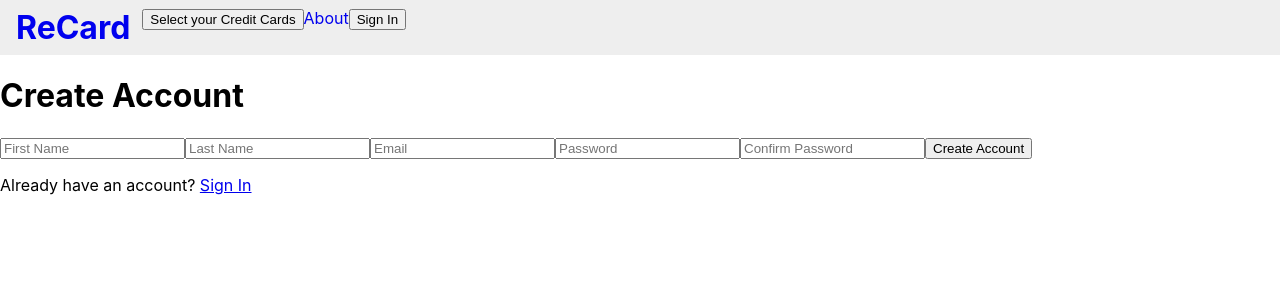
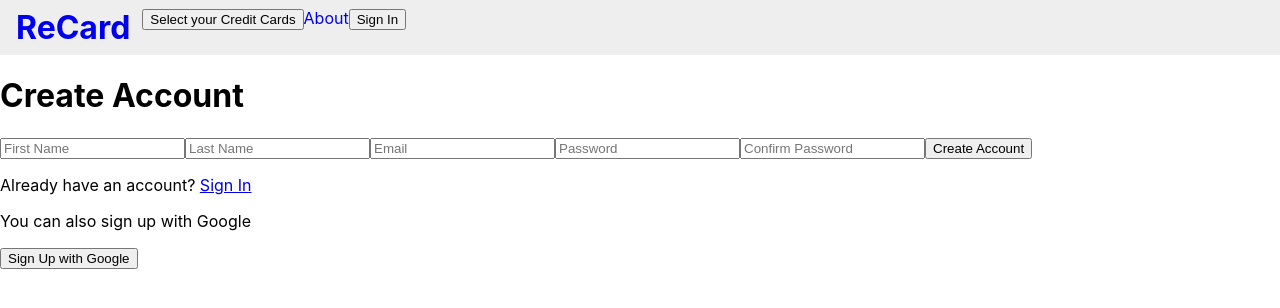
Before and after one commit to recard-app/recard-web-client, a React (Create React App) app: page /signup in a window 1280 px wide. Shown: the top 308 px of the page. Built offline with nearby package versions, Linux system fonts and the light colour scheme; no server answers.

Commit message:
added google sign in to sign up page

```diff
--- a/src/pages/SignUp.js
+++ b/src/pages/SignUp.js
@@ -3,7 +3,7 @@ import { useAuth } from '../context/AuthContext';
 import { useNavigate, Link } from 'react-router-dom';
 
 const SignUp = () => {
-    const { registerWithEmail } = useAuth();
+    const { registerWithEmail, login } = useAuth();
     const navigate = useNavigate();
     const apiurl = process.env.REACT_APP_BASE_URL;
     const [firstName, setFirstName] = useState('');
@@ -74,6 +74,32 @@ const SignUp = () => {
         }
     };
 
+    const handleGoogleSignIn = async () => {
+        try {
+            const { user, token, isNewUser } = await login();
+
+            const response = await fetch(`${apiurl}/auth/${isNewUser ? 'signup' : 'signin'}`, {
+                method: 'POST',
+                headers: {
+                    'Content-Type': 'application/json',
+                    'Authorization': `Bearer ${token}`
+                }
+            });
+
+            if (response.ok) {
+                console.log('Authentication successful');
+                if (isNewUser) {
+                    navigate('/welcome');
+                } else {
+                    navigate('/');
+                }
+            }
+        } catch (error) {
+            setError(error.message);
+            console.error('Authentication failed:', error);
+        }
+    };
+
     return (
         <div className="auth-page">
             <h1>Create Account</h1>
@@ -120,6 +146,10 @@ const SignUp = () => {
             <p className="auth-redirect">
                 Already have an account? <Link to="/signin">Sign In</Link>
             </p>
+            <p>You can also sign up with Google</p>
+            <button className="google-btn" onClick={handleGoogleSignIn}>
+                Sign Up with Google
+            </button>
 
             {error && <div className="error-message">{error}</div>}
         </div>
```
